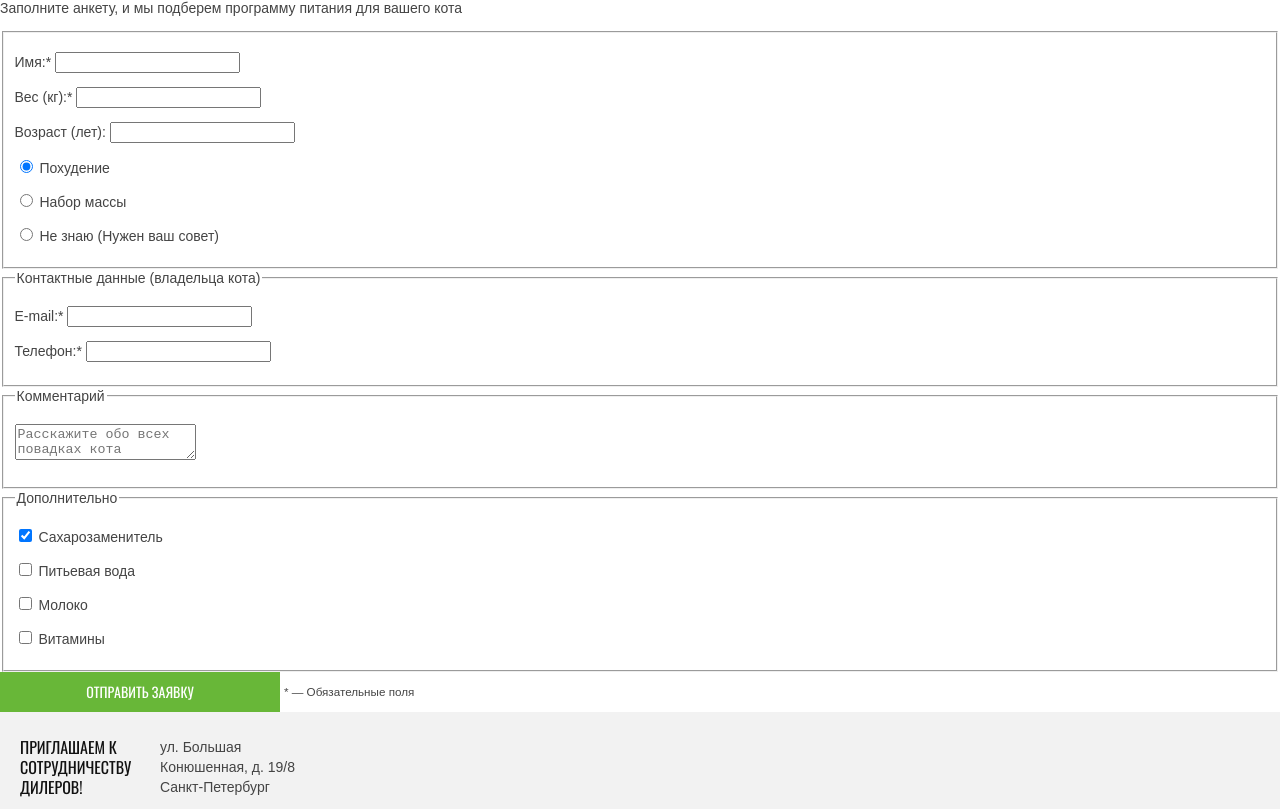
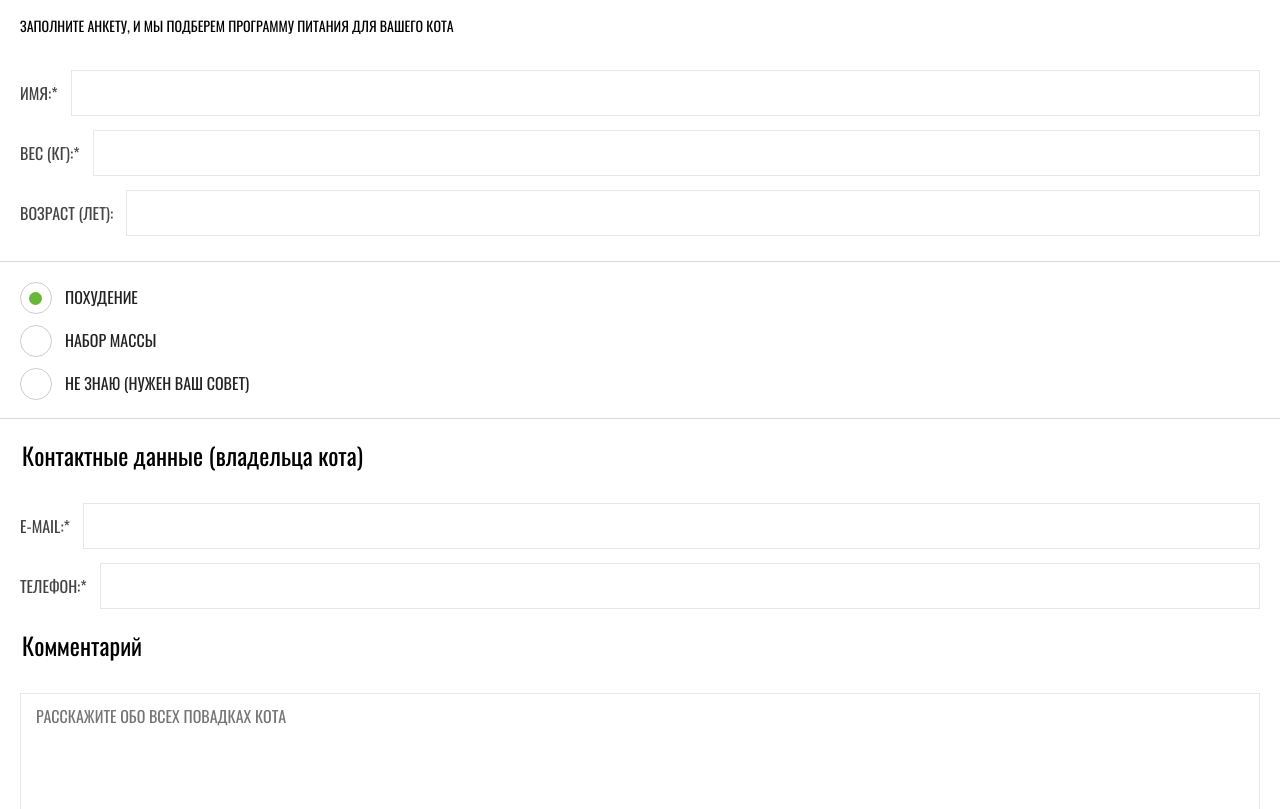
Before and after one commit to koshikishi/1034233-cat-energy-23, a website: page source/form.html in a window 1280 px wide. Shown: the part 139-948 px from the top of the page. Drawn offline with nearby package versions, Linux system fonts and the light colour scheme; files that its build step writes are made by us from their sources.

Commit message:
Сделал базовую стилизацию формы подбора программы

```diff
--- a/source/form.html
+++ b/source/form.html
@@ -33,90 +33,94 @@
     <main class="page-main">
       <section class="form">
         <header class="form__header">
-          <h1 class="form__title">Подбор программы</h1>
+          <h1 class="form__title title">Подбор программы</h1>
           <p class="form__description">Заполните анкету, и мы подберем программу питания для вашего кота</p>
         </header>
         <form action="https://echo.htmlacademy.ru" method="post">
           <fieldset class="form__fieldset">
             <div class="form__inner">
               <div class="form__fields">
-                <p class="form__field">
-                  <label class="form__label" for="form-cat-name">Имя:*</label>
-                  <input class="form__input" id="form-cat-name" type="text" name="cat-name" required>
-                </p>
-                <p class="form__field">
-                  <label class="form__label" for="form-cat-weight">Вес (кг):*</label>
-                  <input class="form__input" id="form-cat-weight" type="number" name="cat-weight" min="0" required>
-                </p>
-                <p class="form__field">
-                  <label class="form__label" for="form-cat-age">Возраст (лет):</label>
-                  <input class="form__input" id="form-cat-age" type="number" name="cat-age" min="0">
-                </p>
+                <div class="form__field">
+                  <label class="form__label" for="form_cat_name">Имя:*</label>
+                  <input class="form__input" id="form_cat_name" type="text" name="cat_name" required>
+                </div>
+                <div class="form__field">
+                  <label class="form__label" for="form_cat_weight">Вес (кг):*</label>
+                  <input class="form__input" id="form_cat_weight" type="number" name="cat_weight" min="0" required>
+                </div>
+                <div class="form__field">
+                  <label class="form__label" for="form_cat_age">Возраст (лет):</label>
+                  <input class="form__input" id="form_cat_age" type="number" name="cat_age" min="0">
+                </div>
               </div>
               <div class="form__group">
-                <p class="form__option">
-                  <input class="form__radio" id="form-cat-slim" type="radio" name="cat-program" value="slim" checked>
-                  <label class="form__label" for="form-cat-slim">Похудение</label>
-                </p>
-                <p class="form__option">
-                  <input class="form__radio" id="form-cat-pro" type="radio" name="cat-program" value="pro">
-                  <label class="form__label" for="form-cat-pro">Набор массы</label>
-                </p>
-                <p class="form__option">
-                  <input class="form__radio" id="form-cat-other" type="radio" name="cat-program" value="other">
-                  <label class="form__label" for="form-cat-other">Не знаю (Нужен ваш совет)</label>
-                </p>
+                <div class="form__option">
+                  <input class="form__radio" id="form_cat_slim" type="radio" name="cat_program" value="slim" checked>
+                  <label class="form__label form__label--radio" for="form_cat_slim">Похудение</label>
+                </div>
+                <div class="form__option">
+                  <input class="form__radio" id="form_cat_pro" type="radio" name="cat_program" value="pro">
+                  <label class="form__label form__label--radio" for="form_cat_pro">Набор массы</label>
+                </div>
+                <div class="form__option">
+                  <input class="form__radio" id="form_cat_other" type="radio" name="cat_program" value="other">
+                  <label class="form__label form__label--radio" for="form_cat_other">Не знаю (Нужен ваш совет)</label>
+                </div>
               </div>
             </div>
           </fieldset>
           <fieldset class="form__fieldset">
-            <legend class="form__subtitle">Контактные данные (владельца кота)</legend>
             <div class="form__inner">
-              <p class="form__field">
-                <label class="form__label" for="form-email">E-mail:*</label>
-                <input class="form__input" id="form-email" type="email" name="email" required>
-              </p>
-              <p class="form__field">
-                <label class="form__label" for="form-phone">Телефон:*</label>
-                <input class="form__input" id="form-phone" type="tel" name="phone" required>
-              </p>
+              <legend class="form__subtitle subtitle">Контактные данные (владельца кота)</legend>
+              <div class="form__fields">
+                <div class="form__field">
+                  <label class="form__label" for="form_email">E-mail:*</label>
+                  <input class="form__input" id="form_email" type="email" name="email" required>
+                </div>
+                <div class="form__field">
+                  <label class="form__label" for="form_phone">Телефон:*</label>
+                  <input class="form__input" id="form_phone" type="tel" name="phone" required>
+                </div>
+              </div>
             </div>
           </fieldset>
           <fieldset class="form__fieldset">
-            <legend class="form__subtitle">Комментарий</legend>
             <div class="form__inner">
-              <p class="form__field">
-                <textarea class="form__textarea" name="comment" placeholder="Расскажите обо всех повадках кота" aria-label="Расскажите обо всех повадках кота"></textarea>
-              </p>
+              <legend class="form__subtitle subtitle">Комментарий</legend>
+              <div class="form__fields">
+                <div class="form__field">
+                  <textarea class="form__textarea" name="comment" placeholder="Расскажите обо всех повадках кота" aria-label="Расскажите обо всех повадках кота"></textarea>
+                </div>
+              </div>
             </div>
           </fieldset>
           <fieldset class="form__fieldset">
-            <legend class="form__subtitle">Дополнительно</legend>
             <div class="form__inner">
+              <legend class="form__subtitle subtitle">Дополнительно</legend>
               <div class="form__options">
-                <p class="form__option">
-                  <input class="form__checkbox" id="form-cat-sweetener" type="checkbox" name="cat-sweetener" checked>
-                  <label class="form__label" for="form-cat-sweetener">Сахарозаменитель</label>
-                </p>
-                <p class="form__option">
-                  <input class="form__checkbox" id="form-cat-water" type="checkbox" name="cat-water">
-                  <label class="form__label" for="form-cat-water">Питьевая вода</label>
-                </p>
-                <p class="form__option">
-                  <input class="form__checkbox" id="form-cat-milk" type="checkbox" name="cat-milk">
-                  <label class="form__label" for="form-cat-milk">Молоко</label>
-                </p>
-                <p class="form__option">
-                  <input class="form__checkbox" id="form-cat-vitamins" type="checkbox" name="cat-vitamins">
-                  <label class="form__label" for="form-cat-vitamins">Витамины</label>
-                </p>
+                <div class="form__option">
+                  <input class="form__checkbox" id="form_cat_sweetener" type="checkbox" name="cat_sweetener" checked>
+                  <label class="form__label form__label--checkbox" for="form_cat_sweetener">Сахарозаменитель</label>
+                </div>
+                <div class="form__option">
+                  <input class="form__checkbox" id="form_cat_water" type="checkbox" name="cat_water">
+                  <label class="form__label form__label--checkbox" for="form_cat_water">Питьевая вода</label>
+                </div>
+                <div class="form__option">
+                  <input class="form__checkbox" id="form_cat_milk" type="checkbox" name="cat_milk">
+                  <label class="form__label form__label--checkbox" for="form_cat_milk">Молоко</label>
+                </div>
+                <div class="form__option">
+                  <input class="form__checkbox" id="form_cat_vitamins" type="checkbox" name="cat_vitamins">
+                  <label class="form__label form__label--checkbox" for="form_cat_vitamins">Витамины</label>
+                </div>
+              </div>
+              <div class="form__bottom">
+                <button class="button" type="submit">Отправить заявку</button>
+                <small class="form__legend">* — Обязательные поля</small>
               </div>
             </div>
           </fieldset>
-          <div class="form__bottom">
-            <button class="button" type="submit">Отправить заявку</button>
-            <small class="form__legend">* — Обязательные поля</small>
-          </div>
         </form>
       </section>
       <section class="contacts contacts--inner-page">
--- a/source/sass/blocks/catalog.scss
+++ b/source/sass/blocks/catalog.scss
@@ -1,6 +1,11 @@
 .catalog {
   margin-bottom: 25px;
   border-top: 1px solid $colorLine;
+}
+
+.catalog__title {
+  margin-right: 20px;
+  margin-left: 20px;
 }
 
 .catalog__list {
--- /dev/null
+++ b/source/sass/blocks/form.scss
@@ -0,0 +1,202 @@
+.form {
+  margin-bottom: 30px;
+}
+
+.form__header {
+  margin-right: 20px;
+  margin-bottom: 35px;
+  margin-left: 20px;
+}
+
+.form__title {
+  margin-bottom: 35px;
+}
+
+.form__description {
+  font: 14px/18px "Oswald", "Arial", sans-serif;
+  color: $colorBlack;
+  text-transform: uppercase;
+}
+
+.form__fieldset {
+  margin: 0;
+  margin-bottom: 23px;
+  padding: 0;
+  border: none;
+
+  &:last-child {
+    margin-bottom: 0;
+  }
+}
+
+.form__inner {
+  display: grid;
+  grid-template-columns: 20px 1fr 20px;
+}
+
+.form__subtitle {
+  grid-column: 2 / -2;
+  margin-bottom: 35px;
+}
+
+.form__fields {
+  display: grid;
+  grid-column: 2 / -2;
+  gap: 14px;
+}
+
+.form__field {
+  display: flex;
+  align-items: center;
+}
+
+.form__label {
+  font: 16px/18px "Oswald", "Arial", sans-serif;
+  text-transform: uppercase;
+  cursor: pointer;
+  user-select: none;
+
+  &--radio {
+    position: relative;
+    padding-left: 45px;
+    color: $colorGreyDarkSpecial200;
+
+    &::before {
+      content: "";
+      position: absolute;
+      top: -6px;
+      left: 0;
+      width: 30px;
+      height: 30px;
+      border: 1px solid $colorGreySpecial100;
+      border-radius: 50%;
+    }
+
+    &::after {
+      position: absolute;
+      top: 4px;
+      left: 9px;
+      width: 13px;
+      height: 13px;
+      background-color: $colorPrimary100;
+      border-radius: 50%;
+    }
+  }
+
+  &--checkbox {
+    position: relative;
+    padding-left: 45px;
+    color: $colorBlack;
+
+    &::before {
+      content: "";
+      position: absolute;
+      top: -6px;
+      left: 0;
+      width: 30px;
+      height: 30px;
+      border: 1px solid $colorGreySpecial100;
+    }
+
+    &::after {
+      position: absolute;
+      top: -6px;
+      left: 0;
+      width: 30px;
+      height: 30px;
+    }
+  }
+}
+
+.form__input {
+  flex-grow: 1;
+  margin-left: 13px;
+  padding: 13px 15px;
+  font: 16px/18px "Oswald", "Arial", sans-serif;
+  color: inherit;
+  text-transform: uppercase;
+  border: 1px solid $colorBorderInput;
+}
+
+.form__group {
+  display: grid;
+  gap: 13px;
+  grid-column: 1 / -1;
+  margin-top: 25px;
+  padding: 20px;
+  border: solid $colorLine;
+  border-width: 1px 0;
+}
+
+.form__option {
+  position: relative;
+  display: flex;
+  align-items: center;
+  min-height: 30px;
+}
+
+.form__radio {
+  position: absolute;
+  top: 0;
+  left: 0;
+  z-index: 1;
+  width: 30px;
+  height: 30px;
+  margin: 0;
+  opacity: 0;
+  cursor: pointer;
+
+  &:checked + .form__label--radio {
+    &::after {
+      content: "";
+    }
+  }
+}
+
+.form__checkbox {
+  position: absolute;
+  top: 0;
+  left: 0;
+  z-index: 1;
+  width: 30px;
+  height: 30px;
+  margin: 0;
+  opacity: 0;
+  cursor: pointer;
+
+  &:checked + .form__label--checkbox {
+    &::after {
+      content: "";
+    }
+  }
+}
+
+.form__textarea {
+  flex-grow: 1;
+  box-sizing: border-box;
+  height: 150px;
+  padding: 13px 15px;
+  font: 16px/18px "Oswald", "Arial", sans-serif;
+  color: inherit;
+  text-transform: uppercase;
+  border: 1px solid $colorBorderInput;
+  resize: none;
+}
+
+.form__options {
+  display: grid;
+  gap: 13px;
+  grid-column: 2 / -2;
+  margin-bottom: 35px;
+}
+
+.form__bottom {
+  display: grid;
+  grid-column: 2 / -2;
+  gap: 20px;
+}
+
+.form__legend {
+  color: $colorBlack;
+  text-align: center;
+}
--- a/source/sass/global/variables.scss
+++ b/source/sass/global/variables.scss
@@ -14,4 +14,5 @@ $colorGreyDarkSpecial200: #222222;
 $colorGreyDarkSpecial300: #111111;
 
 $colorBorder: #ebebeb;
+$colorBorderInput: #e7e7e7;
 $colorLine: #d9d9d9;
--- a/source/sass/style.scss
+++ b/source/sass/style.scss
@@ -46,6 +46,9 @@
 @import "blocks/product-upsell.scss";
 @import "blocks/gift.scss";
 
+// Стили блока формы
+@import "blocks/form.scss";
+
 // Стили подвала
 @import "blocks/page-footer.scss";
 @import "blocks/socials.scss";
```
